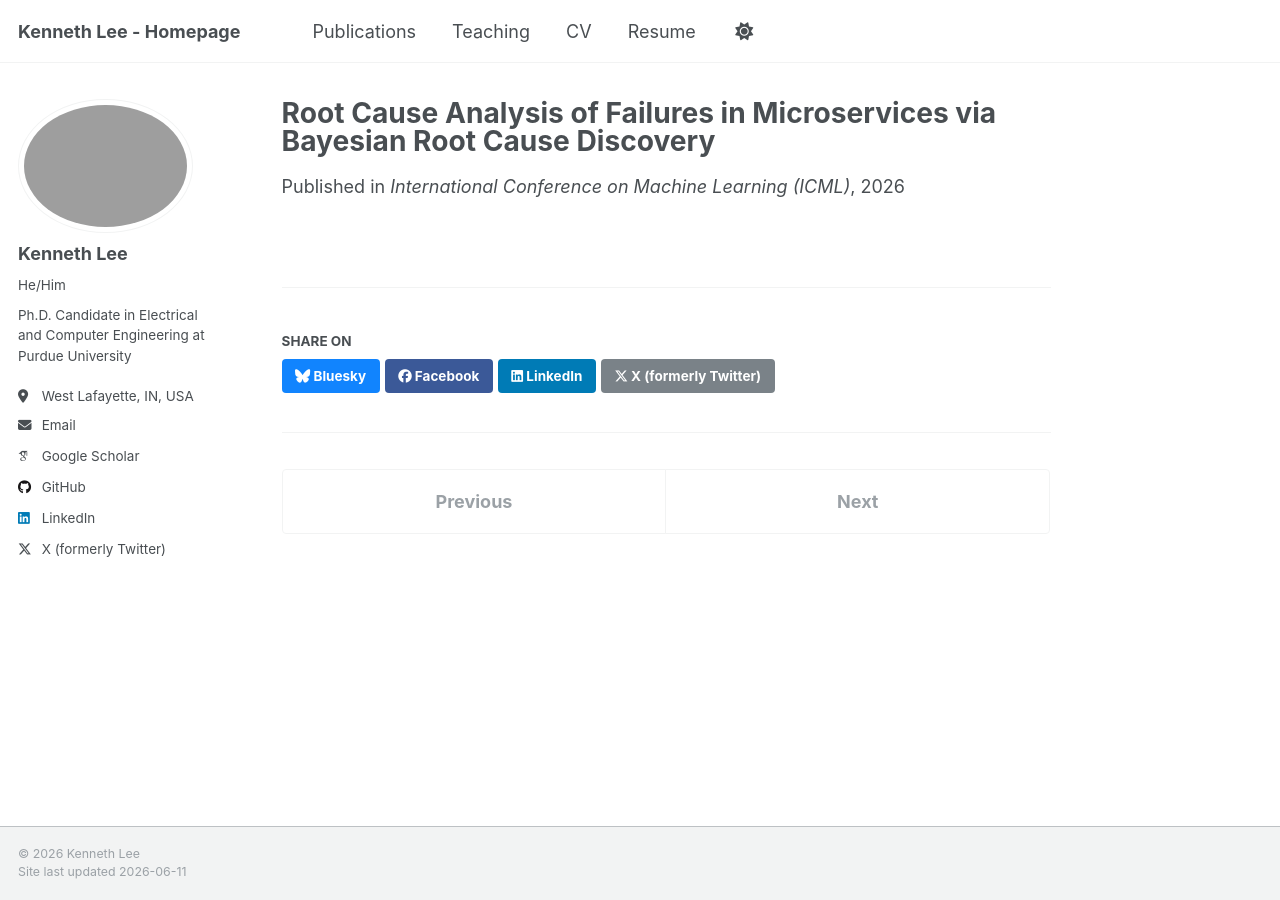
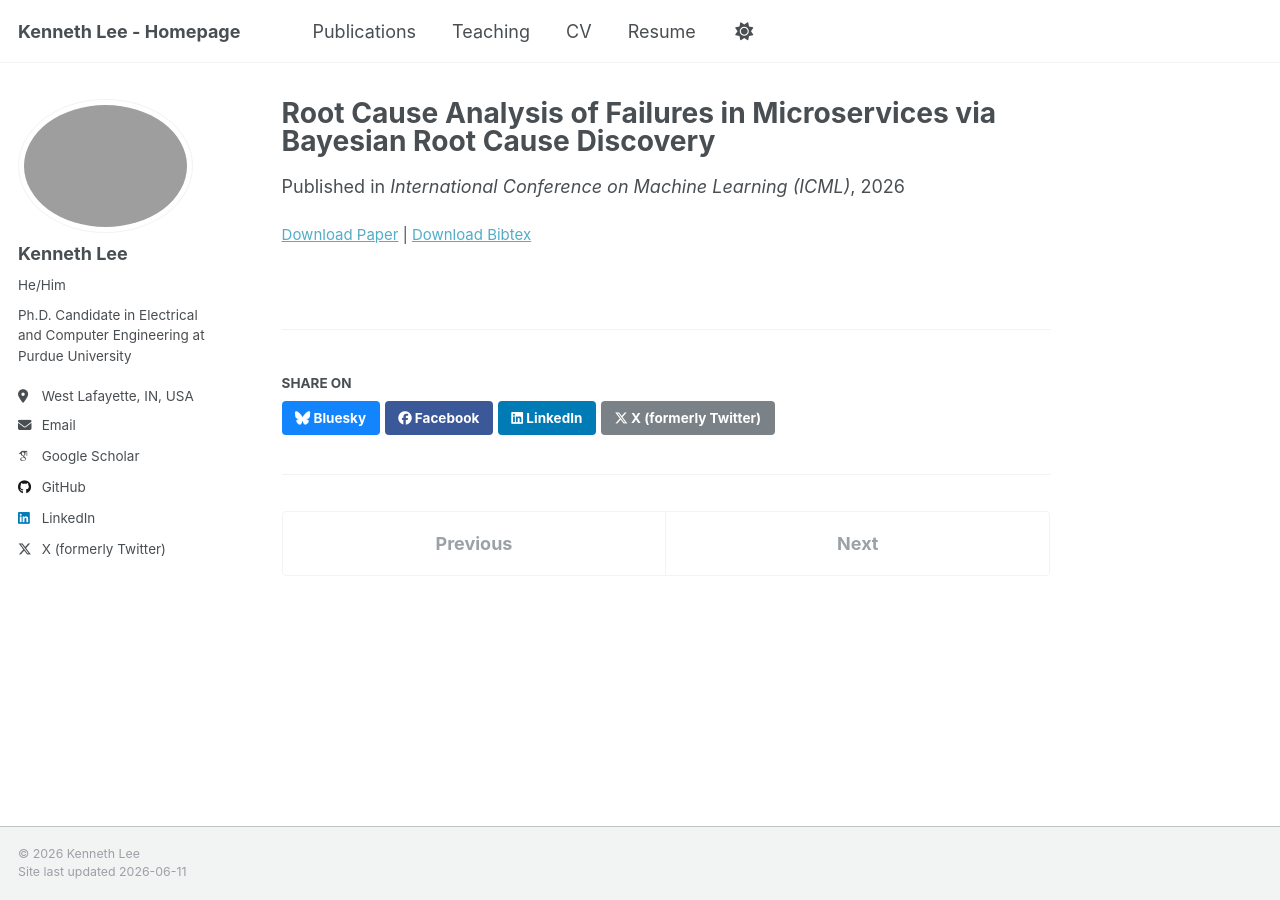
Before and after one commit to kenneth-lee-ch/kenneth-lee-ch.github.io, a Jekyll site: the page built from _publications/2026-04-30-brcd.md, in a window 1280 px wide. Built offline with Jekyll 4.4.1, drawn with Linux system fonts in a browser that asks for light colours; some web fonts are replaced; part of the change alters nothing that is shown.

Commit message:
add bibtex

```diff
--- a/_publications/2026-04-30-brcd.md
+++ b/_publications/2026-04-30-brcd.md
@@ -13,4 +13,5 @@ venue: 'International Conference on Machine Learning (ICML)'
 codeurl: 'https://github.com/kenneth-lee-ch/brcd'
 paperurl: 'https://openreview.net/forum?id=EOSV5tlpqg'
 posterurl: 'https://kenneth-lee-ch.github.io/files/posters/poster_brcd.pdf'
+bibtexurl: 'https://kenneth-lee-ch.github.io/files/bibtex7.bib'
 ---
```
